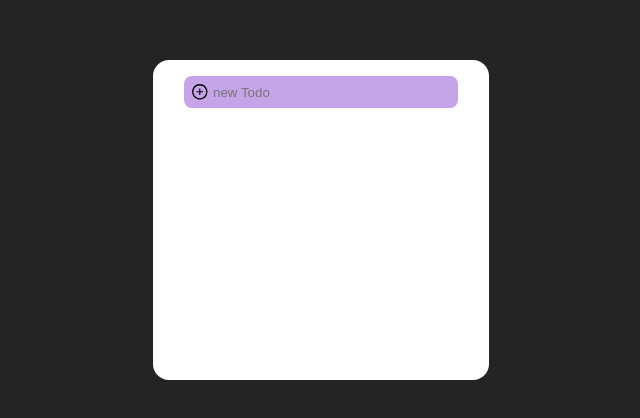
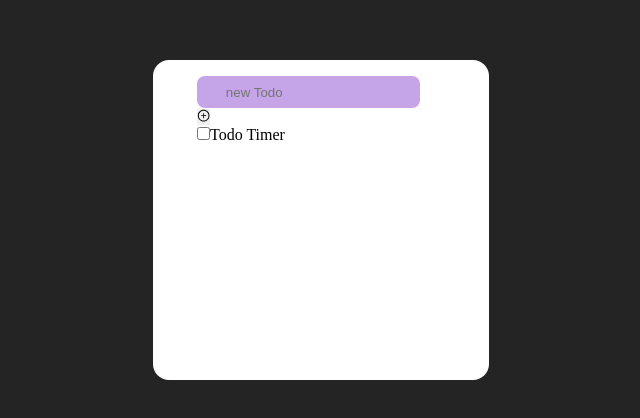
Before and after one commit to Hossein-Haghshenas/fullstack-ToDoList, a React (Create React App) app in the folder client/: page / in a window 1280 px wide. Shown: the part 160-578 px from the top of the page, without its empty margins (319-959 px from the left). Built offline with nearby package versions, Linux system fonts and the light colour scheme.

Commit message:
Create ui for timer inputs

```diff
--- a/client/src/components/AddTodo.js
+++ b/client/src/components/AddTodo.js
@@ -7,27 +7,36 @@ import { createTodo } from "../api/todoApi";
 const AddTodo = ({ handleNewTodo }) => {
   const navigate = useNavigate();
   const [newTodoText, setNewTodoText] = useState("");
+  const [timer, setTimer] = useState(false);
+  const [newTodoTime, setNewTodoTime] = useState(null);
 
   const handleClick = (e) => {
     e.preventDefault();
     newTodoText !== ""
-      ? newTodo(newTodoText)
+      ? newTodo(newTodoText, newTodoTime)
       : alert("Please enter something !");
     setNewTodoText("");
   };
 
-  const newTodo = (todoText) => {
+  const newTodo = (todoText, todotime) => {
     const setNewTodo = {
       id: nanoid(),
       text: todoText,
+      time: todotime,
+      date: new Date(),
     };
     createTodo(setNewTodo);
+    setTimer(false);
     navigate(0);
   };
 
+  const hidden = timer ? { visibility: "hidden" } : { visibility: "visible" };
+  const visible = timer ? { visibility: "visible" } : { visibility: "hidden" };
+
   return (
+    <section className="todo-container">
+      <form>
         <section className="todo-input-container">
-      <form>
           <input
             type="text"
             className="todo-input"
@@ -35,9 +44,35 @@ const AddTodo = ({ handleNewTodo }) => {
             value={newTodoText}
             onChange={(e) => setNewTodoText(e.target.value)}
           />
-        <button type="submit" className="input-icon" onClick={handleClick}>
+          <button
+            type="submit"
+            className="todo-input-btn"
+            onClick={handleClick}
+          >
             <AiOutlinePlusCircle />
           </button>
+        </section>
+        <section className="todo-input-container">
+          <section className="check-box-container">
+            <input
+              type="checkbox"
+              className="todo-input-btn timer-checkbox"
+              name="timer"
+              onClick={() => setTimer(!timer)}
+            />
+            <label style={hidden} htmlFor="timer" className=" timer-lable">
+              Todo Timer
+            </label>
+          </section>
+
+          <input
+            type="number"
+            className="todo-input todo-timer-input"
+            placeholder="set your time... "
+            onChange={(e) => setNewTodoTime(e.target.value)}
+            style={visible}
+          />
+        </section>
       </form>
     </section>
   );
```
Lines whose indentation alone changed are shown as unchanged.
